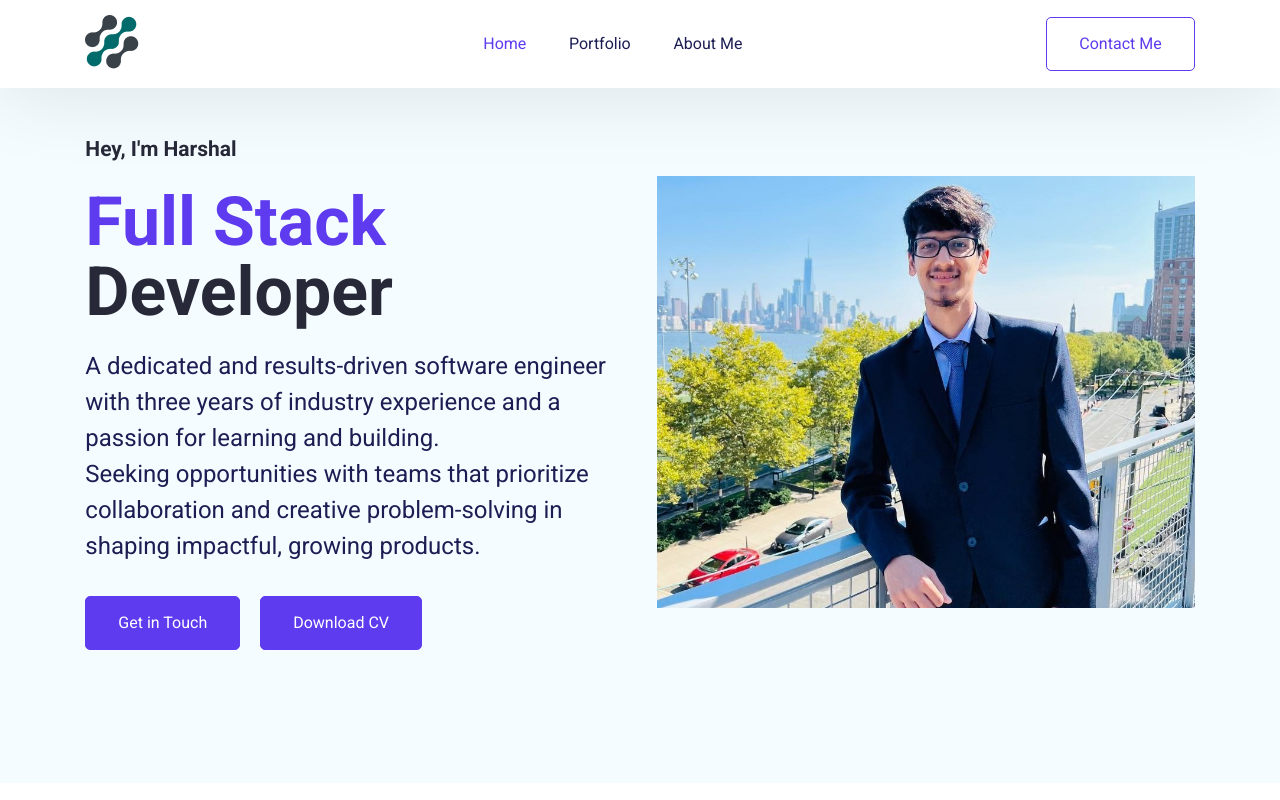
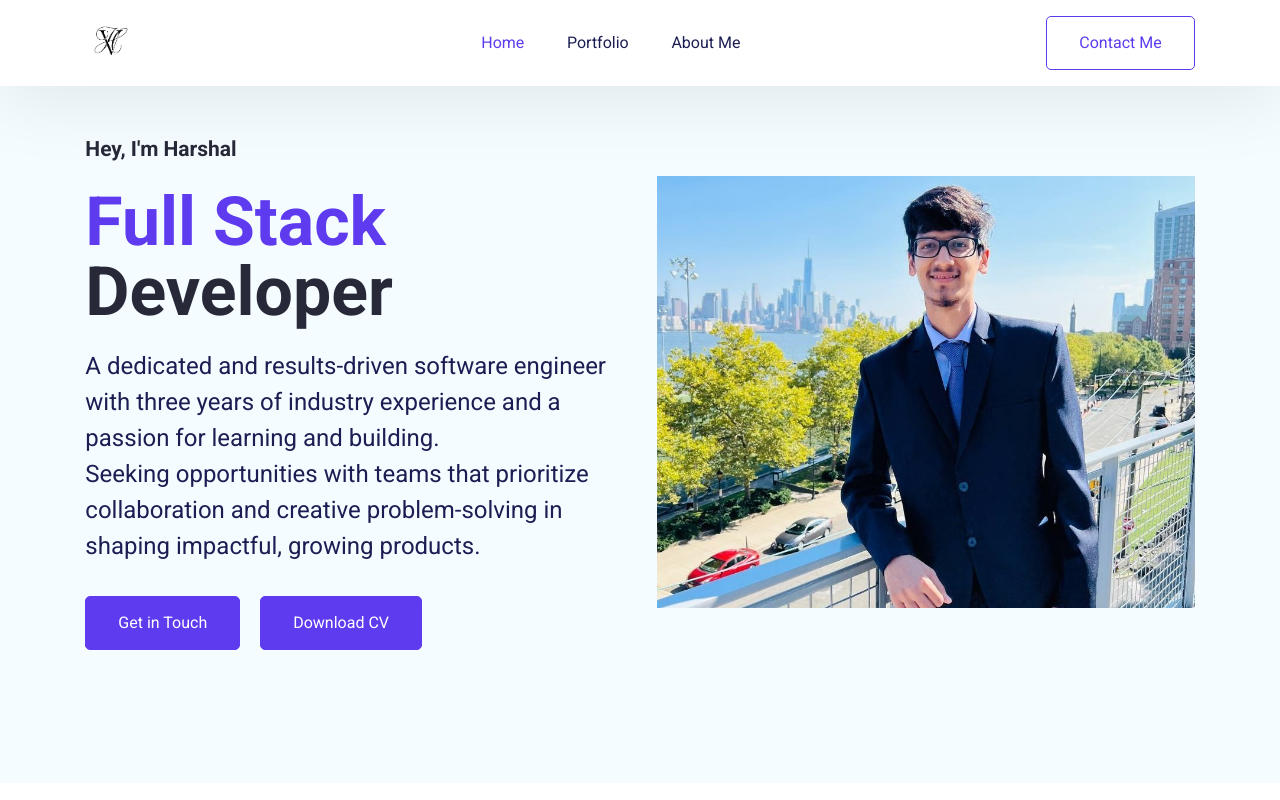
Before and after one commit to VaidyaHarshal/PersonalPortfolio, a React (Create React App) app: page / in a window 1280 px wide. Shown: the top 800 px of the page. Built offline with nearby package versions, Linux system fonts and the light colour scheme.

Commit message:
Minor changes for logo and navbar

```diff
--- a/src/App.css
+++ b/src/App.css
@@ -187,6 +187,11 @@ h3 {
 }
 .navbar--active-content {
     color: var(--primary);
+}
+
+.navbar--logo {
+    width: 50px;
+    height: auto;
 }
 
 /* Navbar Style Ends */
--- a/src/Pages/Home/Footer.jsx
+++ b/src/Pages/Home/Footer.jsx
@@ -1,12 +1,13 @@
 import { Link } from 'react-scroll';
 import React from 'react';
+import InitialsImage from '../../../public/Initials.png'
 
 function Footer() {
     return (
         <footer className='footer--container'>
             <div className='footer--link--container'>
                 <div>
-                    <img src='./logo.png' alt='Portfolio' />
+                    <img src={InitialsImage} alt='MyPortfolio' className='navbar--logo' />
                 </div>
                 <div className='footer--items'>
                     <ul>
--- a/src/Pages/Home/Homescreen/index.jsx
+++ b/src/Pages/Home/Homescreen/index.jsx
@@ -10,8 +10,8 @@ export default function Home() {
         <>
             <HeroSection />
             <MySkills />
+            <MyPortfolio />
             <AboutMe />
-            <MyPortfolio />
             <ContactMe />
             <Footer />
         </>
--- a/src/Pages/Home/Navbar.jsx
+++ b/src/Pages/Home/Navbar.jsx
@@ -1,5 +1,6 @@
 import { useState, useEffect } from 'react';
 import { Link } from 'react-scroll';
+import InitialsImage from '../../../public/Initials.png'
 
 function Navbar() {
     const [navActive, setNavActive] = useState(false);
@@ -34,7 +35,7 @@ function Navbar() {
     return (
         <nav className={`navbar ${navActive ? 'active' : ''}`}>
             <div>
-                <img src='./logo.png' alt='MyPortfolio' />
+                <img src={InitialsImage} alt='MyPortfolio' className='navbar--logo' />
             </div>
             <a
                 className={`nav__hamburger ${navActive ? 'active' : ''}`}
```
Also changed, not shown: public/Initials.png (added).
